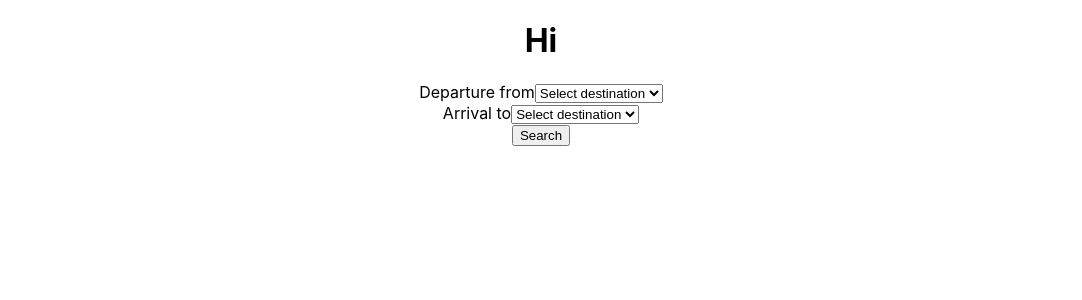
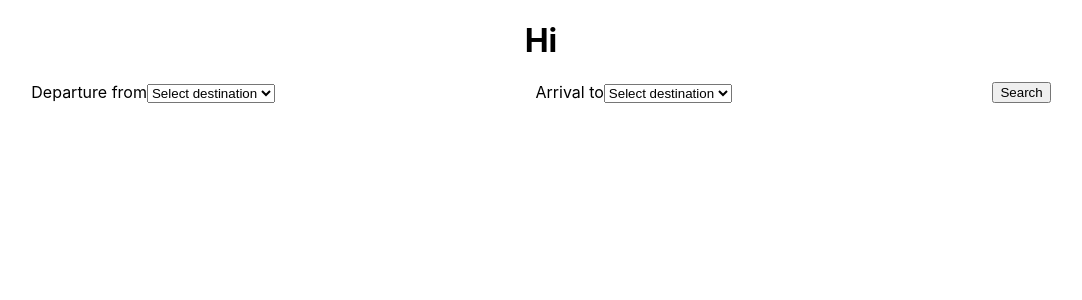
Before and after one commit to Rodrigodatageek/flights-api, a React (Create React App) app: page / in a window 1280 px wide. Shown: the top 300 px of the page, without its empty margins (99-1181 px from the left). Built offline with nearby package versions, Linux system fonts and the light colour scheme.

Commit message:
just a bit of styling, not finished

```diff
--- a/src/App.css
+++ b/src/App.css
@@ -28,6 +28,11 @@
   color: #61dafb;
 }
 
+.search-cont {
+  display: flex;
+  justify-content: space-around;
+}
+
 @keyframes App-logo-spin {
   from {
     transform: rotate(0deg);
```
